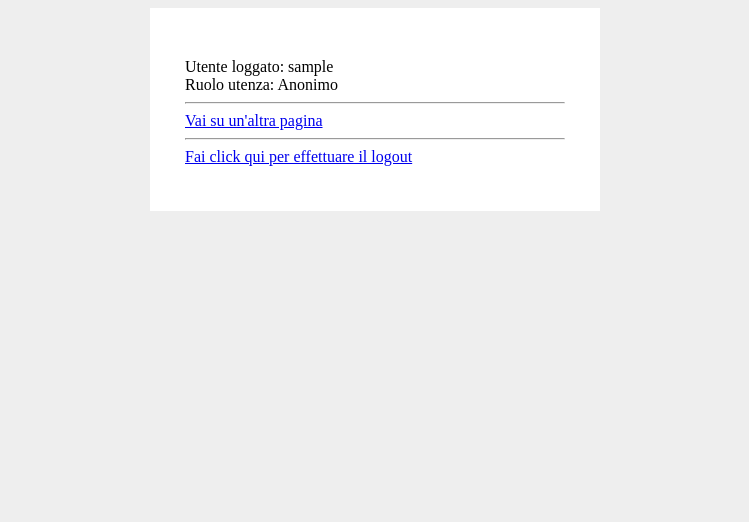
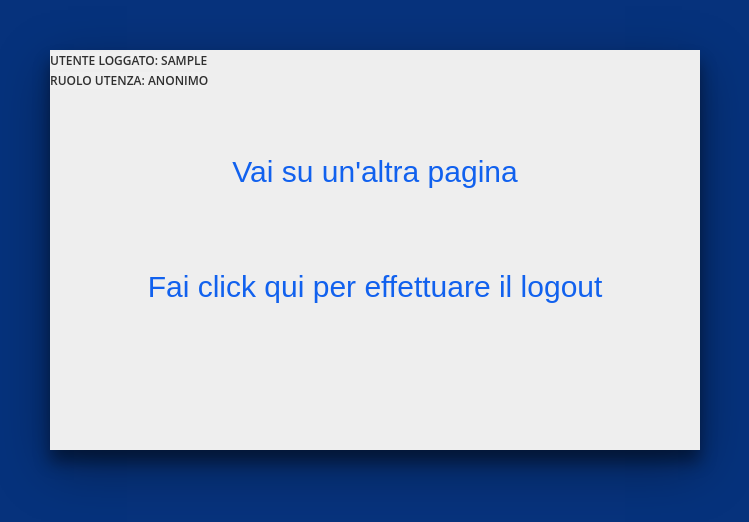
Before and after one commit to daviddelli/login-tests, a PHP site: page / in a window 1280 px wide. Shown: the top 522 px of the page, without its empty margins (265-1014 px from the left). Run offline with PHP 8.4, Linux system fonts and the light colour scheme; the visitor is signed in with stand-in values (Sample User, id 1).

Commit message:
Aggiuntare foglia di stile a index.php

```diff
--- a/index.php
+++ b/index.php
@@ -1,7 +1,7 @@
 <!doctype html>
 <html>
     <head>
-        <link rel="stylesheet" type="text/css" href="styles/main.css" />
+        <link rel="stylesheet" type="text/css" href="styles/style2.css" />
     </head>
     <body>
 
@@ -20,9 +20,10 @@
     </style>
 
 
-    <div class="form-signin form-control">
-        <div>Utente loggato: <?php echo $_SESSION['username']; ?></div>
-        <div>Ruolo utenza:   <?php
+    <div class="login-wrap" style="background:#eeeeee;">
+        <div class=""><label class="label">Utente loggato: <?php echo $_SESSION['username']; ?></label></div>
+
+        <div class="ruolo"><label  class="label">Ruolo utenza:   <?php
 
         switch($_SESSION['user_role']){
             case 'ROLE_ADMIN':
@@ -35,11 +36,11 @@
                 echo 'Anonimo ';
 
         }
-            ?></div>
-        <hr/>
-        <div><a href="another-page.php">Vai su un'altra pagina</a></div>
-        <hr/>
-        <a href="logout.php">Fai click qui per effettuare il logout</a>
+            ?></label></div>
+
+        <button class="button"><a style="text-decoration: none;"  href="another-page.php">Vai su un'altra pagina</a></button>
+
+        <button class="button"><a href="logout.php">Fai click qui per effettuare il logout</a></button>
 
     </div>
     </body>
--- /dev/null
+++ b/styles/style2.css
@@ -0,0 +1,68 @@
+body{
+    margin:0;
+    padding-top: 50px;
+    color:#6a6f8c;
+    background:#06327C;
+    font:600 16px/18px 'Open Sans',sans-serif;
+}
+
+
+.login-wrap{
+
+
+    width:100%;
+    margin:auto;
+    max-width:650px;
+    height:400px;
+    position:relative;
+    background:none;
+    box-shadow:0 12px 15px 0 rgba(0,0,0,.40),0 17px 50px 0 rgba(0,0,0,.36);
+}
+.ruolo{
+
+    border-bottom-color: #1161ee;
+}
+.label{
+
+    text-transform:uppercase;
+    color:#303030;
+    font-size:12px;
+    width:15px;
+    height:15px;
+    border-radius:2px;
+    position:relative;
+
+    background:rgba(255,255,255,.1);
+}
+.button{
+    background-color: #eeeeee;
+    margin-top:30px;
+    border: none;
+
+    padding-top: 20px;
+    border-bottom: #06327C;
+    height:85px;
+    width:100%;
+    color: blue;
+
+
+    font-size:30px;
+}
+
+a:visited{
+    text-decoration: none;
+    color: #1161ee;
+
+}
+a:any-link{
+    text-decoration: none;
+    color: #1161ee;
+
+}a:hover{
+
+    color: #52B0FE;
+     text-decoration: underline;
+   /* -webkit-transition: text-decoration;
+    //-webkit-transition-duration:.8s ;*/
+
+}
```
Also changed, not shown: login.php (+5 -4 lines), styles/style.css (+5 -3 lines).
